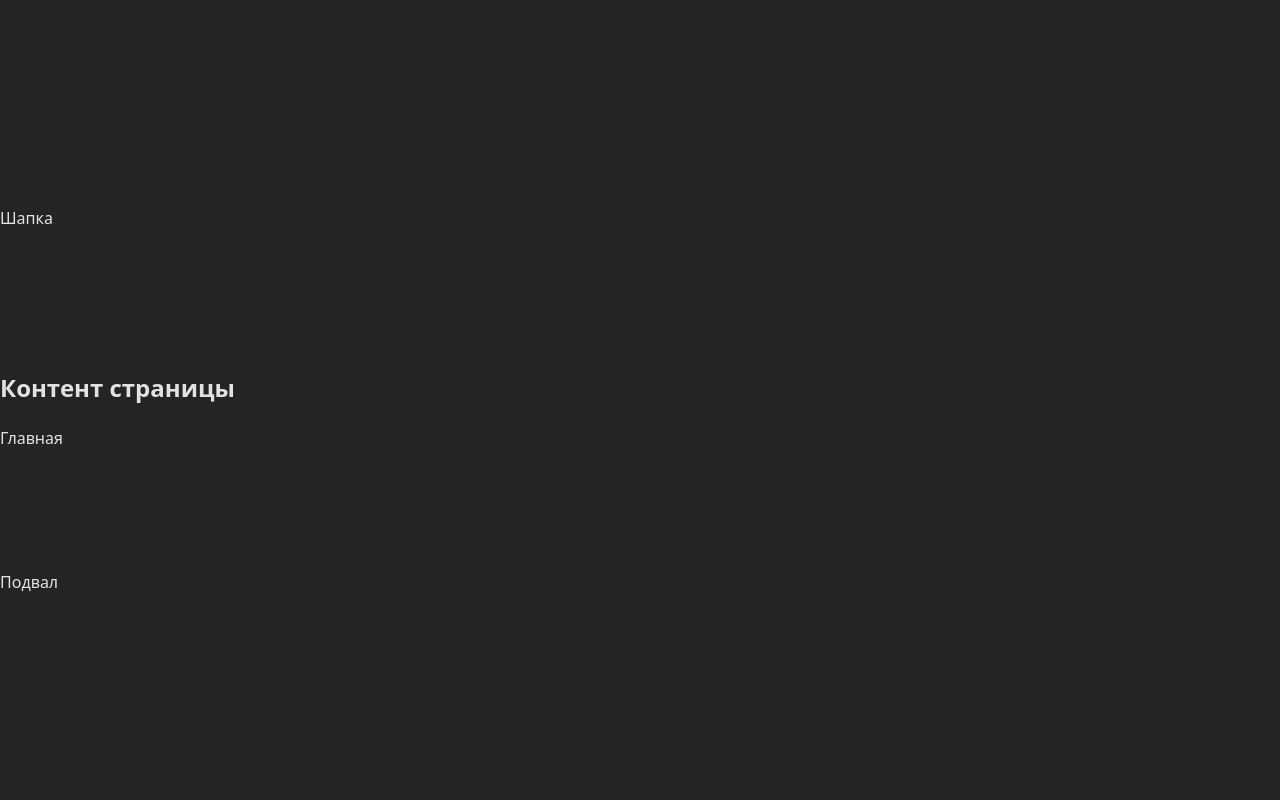
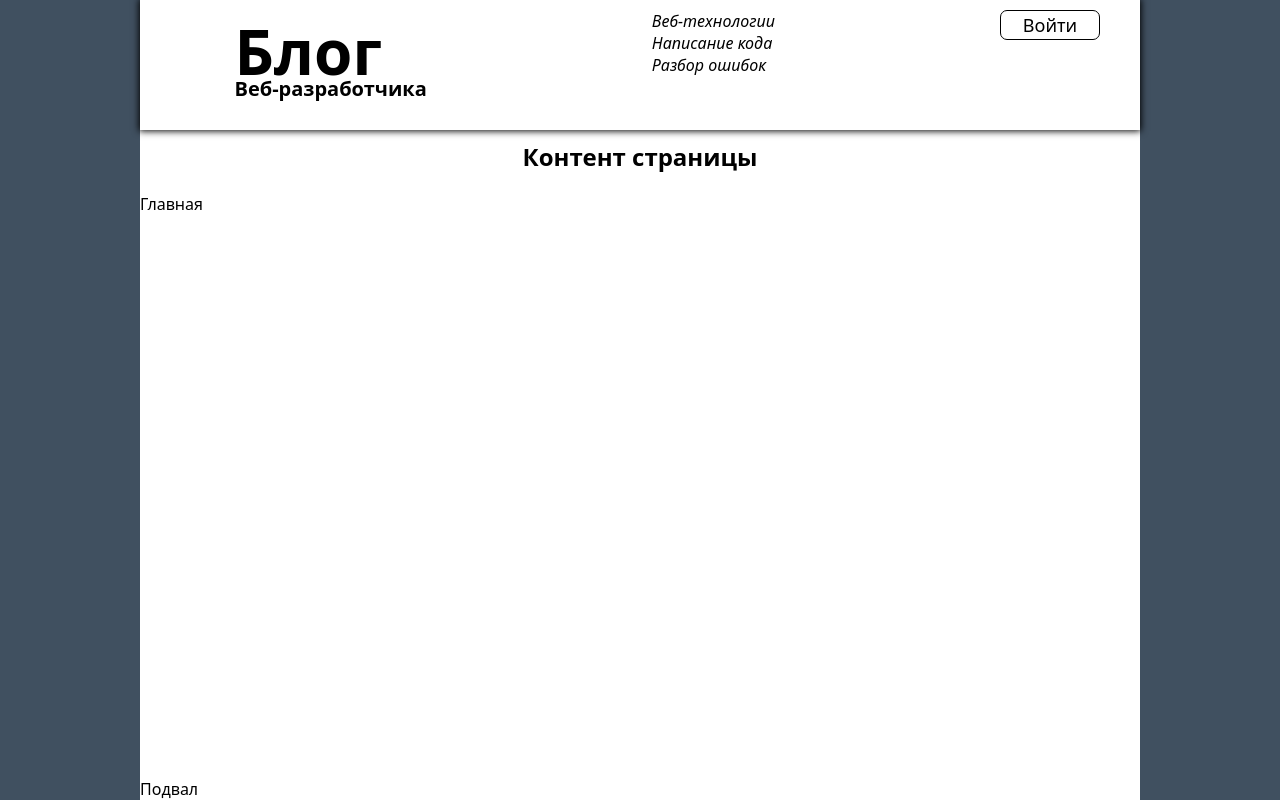
Before and after one commit to evasyukov/blog, a React (Vite) app: page / in a window 1280 px wide. Built offline with nearby package versions, Linux system fonts and the light colour scheme; a web font is replaced by a local one.

Commit message:
Реализовал шапку

```diff
--- a/src/Blog.jsx
+++ b/src/Blog.jsx
@@ -1,19 +1,32 @@
 import { Routes, Route } from "react-router-dom"
+import { Header } from "./components"
 
 import styled from "styled-components"
 
+const AppColumn = styled.div`
+  display: flex;
+  flex-direction: column;
+  justify-content: space-between;
+
+  width: 1000px;
+  min-height: 100%;
+
+  margin: 0 auto;
+
+  background-color: #fff;
+`
+
 const Content = styled.div`
-  padding: 120px 0
+  padding: 120px 0;
 `
 const H2 = styled.h2`
   text-align: center;
-
 `
 
 export default function Blog() {
   return (
-    <>
-      <header> Шапка</header>
+    <AppColumn>
+      <Header />
       <Content className="app">
         <H2>Контент страницы</H2>
         <Routes>
@@ -27,6 +40,6 @@ export default function Blog() {
         </Routes>
       </Content>
       <footer>Подвал</footer>
-    </>
+    </AppColumn>
   )
 }
--- /dev/null
+++ b/src/components/header/Header.jsx
@@ -0,0 +1,35 @@
+import styled from "styled-components"
+
+import { ControlPanel, Logo } from "./component"
+
+const Discription = styled.div`
+  font-style: italic;
+`
+
+function HeaderContainer({ className }) {
+  return (
+    <header className={className}>
+      <Logo />
+      <Discription>
+        Веб-технологии <br />
+        Написание кода <br />
+        Разбор ошибок <br />
+      </Discription>
+      <ControlPanel />
+    </header>
+  )
+}
+
+export const Header = styled(HeaderContainer)`
+  display: flex;
+  justify-content: space-between;
+
+  position: fixed;
+
+  height: 130px;
+  width: 1000px;
+
+  padding: 10px 40px;
+
+  box-shadow: 0 0 7px 1px rgba(0, 0, 0);
+`
--- /dev/null
+++ b/src/components/header/component/ControlPanel/ControlPanel.jsx
@@ -0,0 +1,58 @@
+import styled from "styled-components"
+import { Link, useNavigate } from "react-router-dom"
+
+import { Icon } from "../../../../components"
+
+const RightAligned = styled.div`
+  display: flex;
+  justify-content: flex-end;
+`
+
+const StyledLink = styled(Link)`
+  display: flex;
+  justify-content: center;
+  align-items: center;
+
+  width: 100px;
+  height: 30px;
+
+  font-size: 18px;
+  user-select: none;
+
+  border: 1px solid #000;
+  border-radius: 7px;
+
+  &:hover {
+    background-color: #ddddddd0;
+  }
+`
+
+const Button = styled.div`
+  cursor: pointer;
+`
+
+function ControlPanelContainer({ className }) {
+  const navigate = useNavigate()
+
+  return (
+    <div className={className}>
+      <RightAligned>
+        <StyledLink to="/login">Войти</StyledLink>
+      </RightAligned>
+      <RightAligned>
+        <Button onClick={() => navigate(-1)}>
+          <Icon iconId="fa-backward" margin="16px 0 0 0" />
+        </Button>
+
+        <Link to="post">
+          <Icon iconId="fa-file-text-o" margin="16px 0 0 16px" />
+        </Link>
+        <Link to="/users">
+          <Icon iconId="fa-users" margin="16px 0 0 16px" />
+        </Link>
+      </RightAligned>
+    </div>
+  )
+}
+
+export const ControlPanel = styled(ControlPanelContainer)``
--- /dev/null
+++ b/src/components/header/component/Logo/Logo.jsx
@@ -0,0 +1,37 @@
+import styled from "styled-components"
+import { Link } from "react-router-dom"
+
+import { Icon } from "../../../../components"
+
+const LogoTitle = styled.div`
+  font-size: 62px;
+  font-weight: 600;
+  line-height: 48px;
+  margin-top: 17px;
+`
+
+const LogoDiscription = styled.div`
+  font-size: 20px;
+  font-weight: 600;
+`
+
+function LogoContainer({ className }) {
+  return (
+    <Link className={className} to="/">
+      <Icon iconId="fa-code" size="70px" margin="0px" />
+      <div>
+        <LogoTitle>Блог</LogoTitle>
+        <LogoDiscription>Веб-разработчика</LogoDiscription>
+      </div>
+    </Link>
+  )
+}
+
+export const Logo = styled(LogoContainer)`
+  display: flex;
+
+  color: #000;
+  text-decoration: none;
+
+  user-select: none;
+`
--- /dev/null
+++ b/src/components/header/component/index.js
@@ -0,0 +1,2 @@
+export * from "./Logo/Logo"
+export * from "./ControlPanel/ControlPanel"
--- /dev/null
+++ b/src/components/icon/Icon.jsx
@@ -0,0 +1,14 @@
+import styled from "styled-components"
+
+function IconContainer({ className, iconId }) {
+  return (
+    <div className={className}>
+      <i className={`fa ${iconId}`} aria-hidden="true"></i>
+    </div>
+  )
+}
+
+export const Icon = styled(IconContainer)`
+  font-size: ${({ size = "24px" }) => size};
+  margin: ${({ margin = "0px" }) => margin};
+`
--- /dev/null
+++ b/src/components/index.js
@@ -0,0 +1,2 @@
+export * from "./header/Header"
+export * from "./icon/Icon"
--- a/src/index.css
+++ b/src/index.css
@@ -1,23 +1,27 @@
 @import url('./assets/fonts/font-awesome.css');
-:root {
+
+* {
+  box-sizing: border-box;
+}
+
+body {
   font-family: system-ui, Avenir, Helvetica, Arial, sans-serif;
-  line-height: 1.5;
-  font-weight: 400;
 
-  color-scheme: light dark;
-  color: rgba(255, 255, 255, 0.87);
-  background-color: #242424;
+  margin: 0;
 
-  font-synthesis: none;
-  text-rendering: optimizeLegibility;
+  background-color: #405060;
+
   -webkit-font-smoothing: antialiased;
   -moz-osx-font-smoothing: grayscale;
 }
 
-body {
-  margin: 0;
-  display: flex;
-  place-items: center;
-  min-width: 320px;
-  min-height: 100vh;
+html,
+body,
+#root {
+  height: 100%;
 }
+
+a {
+  color: #000;
+  text-decoration: none;
+}
```
